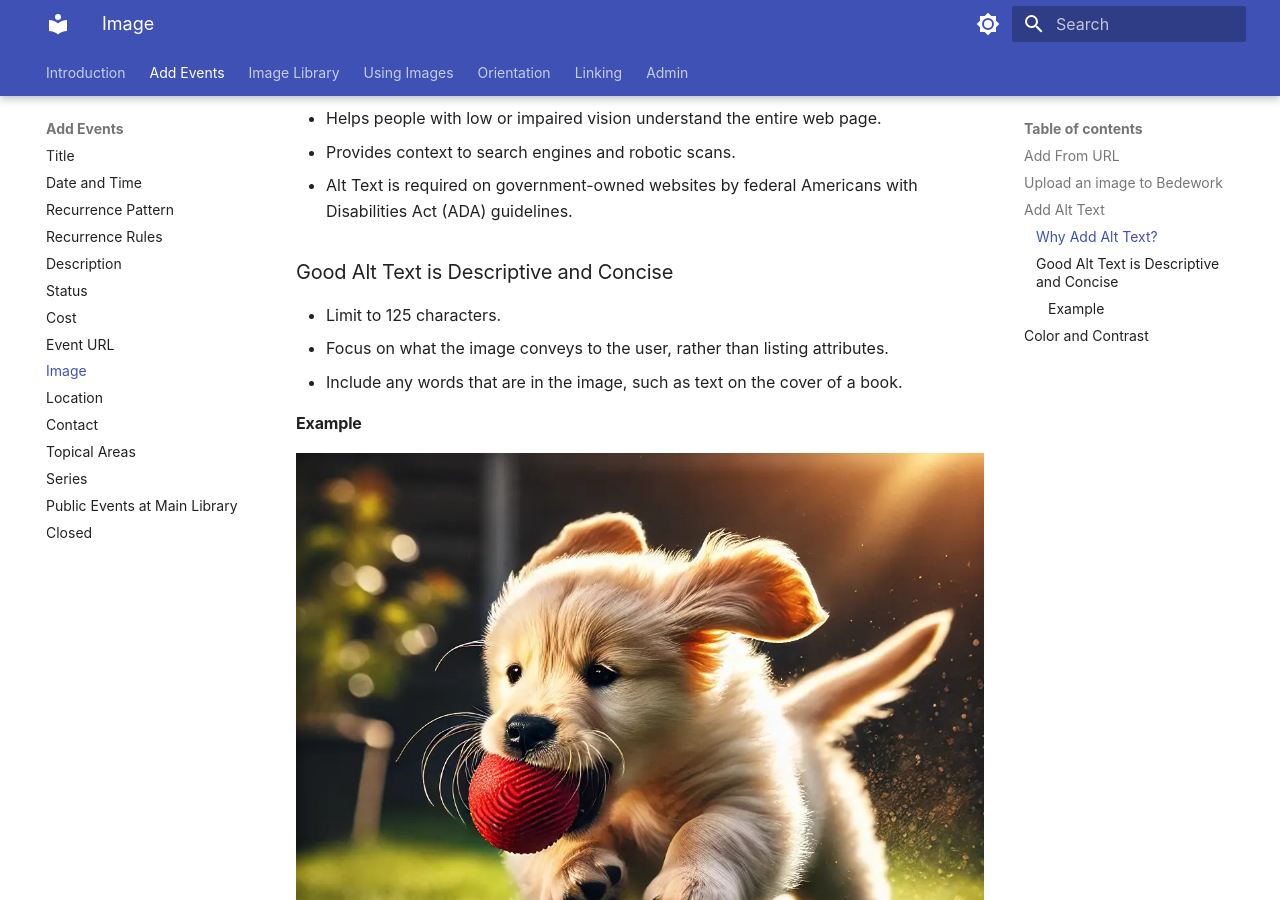
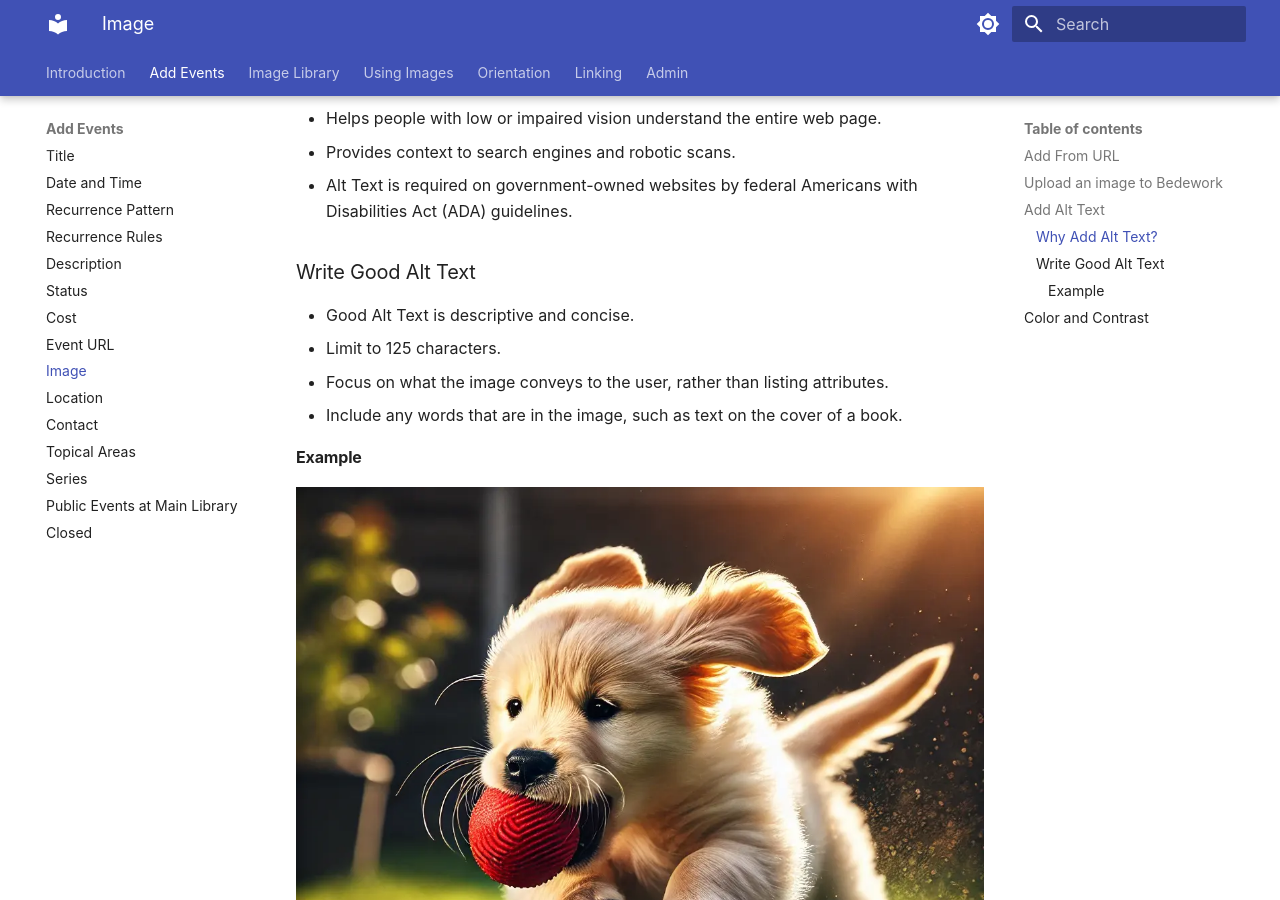
Before and after one commit to Nashville-Public-Library/bedework-docs, an MkDocs documentation site: the page built from docs/add-events/image.md, in a window 1280 px wide and 900 px high, scrolled down 1598 px. Built offline with MkDocs 1.6.1 and Material for MkDocs 9.7.7, drawn with Linux system fonts in a browser that asks for light colours; emoji names are drawn with the system emoji font.

Commit message:
language edits.

```diff
--- a/docs/add-events/image.md
+++ b/docs/add-events/image.md
@@ -44,8 +44,9 @@ Alt Text is a brief description of the image.
 - Provides context to search engines and robotic scans.
 - Alt Text is required on government-owned websites by federal Americans with Disabilities Act (ADA) guidelines.
 
-### Good Alt Text is Descriptive and Concise
+### Write Good Alt Text
 
+- Good Alt Text is descriptive and concise.
 - Limit to 125 characters.
 - Focus on what the image conveys to the user, rather than listing attributes.
 - Include any words that are in the image, such as text on the cover of a book.
```
